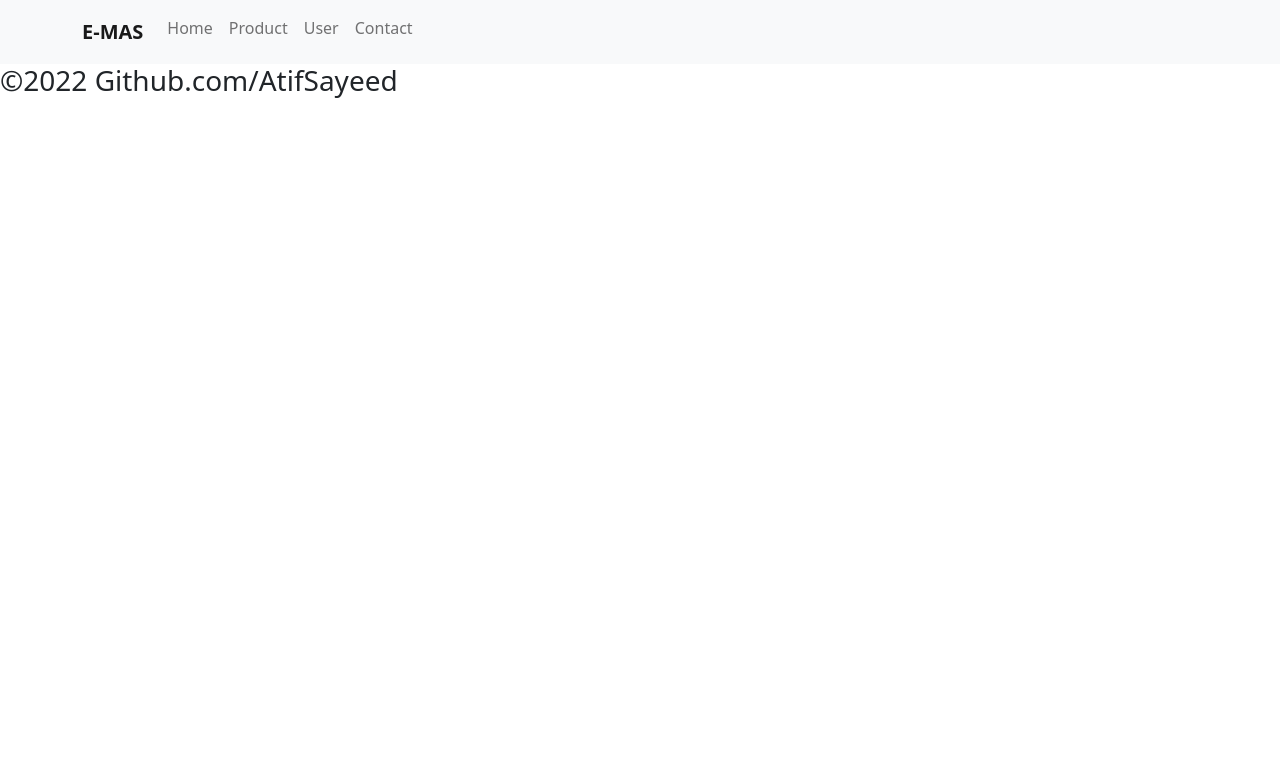
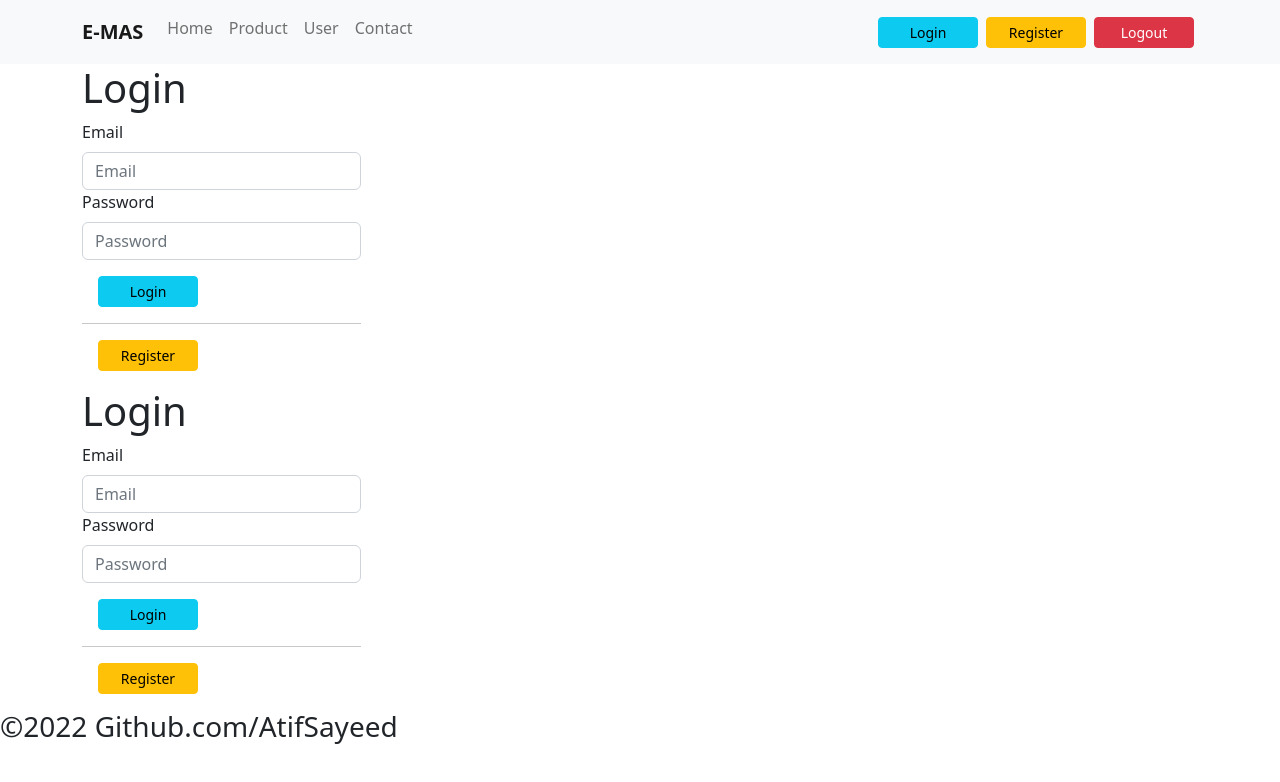
Before and after one commit to AtifSayeed/fsa-api, a React (Create React App) app in the folder fsa-react/: page /login in a window 1280 px wide. Shown: the top 782 px of the page. Built offline with nearby package versions, Linux system fonts and the light colour scheme.

Commit message:
Header Added...

```diff
--- a/fsa-react/src/App.js
+++ b/fsa-react/src/App.js
@@ -6,16 +6,20 @@ import Header from './Header';
 import User from './users/User';
 import Footer from './Footer';
 import { BrowserRouter , Routes, Route} from 'react-router-dom' ;
+import Login from './Login';
 
 function App(){
    return  <div>
 <BrowserRouter>
  <Header/>
+ <Login/>
 <Routes>
    <Route path="/" element={<Home/>}/>
    <Route path="/contact" element={<Contact/>}/>
    <Route path="/product" element={<ProductList/>}/>
    <Route path="/user" element={<User/>}/>
+   <Route path="/login" element={<Login/>}/>
+
 </Routes>
  <Footer/>
 </BrowserRouter>
--- a/fsa-react/src/Header.js
+++ b/fsa-react/src/Header.js
@@ -1,35 +1,41 @@
 import React from "react";
+import { Link } from 'react-router-dom';
 
 const Header = () => {
   return (
     <nav class="navbar navbar-expand-lg navbar-light bg-light">
       <div className="container">
-        <a className="navbar-brand" href="#">
+        <Link className="navbar-brand" to="/">
           <b>E-MAS</b>
-        </a>
+        </Link>
         <div className="collapse navbar-collapse">
           <ul className="navbar-nav mr-auto mb-2 mb-lg-6">
             <li className="nav-item">
-              <a className="nav-link" href="/">
+              <Link className="nav-link" to="/">
                 Home
-              </a>
+              </Link>
             </li>
             <li className="nav-item">
-              <a className="nav-link" href="/product">
+              <Link className="nav-link" to="/product">
                 Product
-              </a>
+              </Link>
             </li>
             <li className="nav-item">
-              <a className="nav-link" href="/user">
+              <Link className="nav-link" to="/user">
                 User
-              </a>
+              </Link>
             </li>
             <li className="nav-item">
-              <a className="nav-link" href="/contact">
+              <Link className="nav-link" to="/contact">
                 Contact
-              </a>
+              </Link>
             </li>
           </ul>
+          </div>
+          <div className="inline">
+            <Link className="btn btn-sm btn-info m-1" to='/login'>Login</Link>
+            <Link className="btn btn-sm btn-warning m-1" to='/register'>Register</Link>
+            <Link className="btn btn-sm btn-danger m-1" to='/logout'>Logout</Link>
         </div>
       </div>
     </nav>
--- /dev/null
+++ b/fsa-react/src/Login.js
@@ -0,0 +1,28 @@
+import React from 'react'
+
+const Login = () => {
+
+return <div  className='container'>
+    <h1>Login</h1>
+    <div  className='col-3'>
+        <form>
+            <div>
+                <label for='email' className='form-label'>Email</label>
+                <input id='email' className='form-control' type="text" placeholder="Email" autoComplete='off'/>
+            </div>
+            <div>
+                <label for='password' className='form-label'>Password</label>
+                <input id='password' className='form-control' type="password" placeholder="Password" autoComplete='off' />
+            </div>
+            <div className='center m-3'>
+                <button className='btn btn-sm btn-info' type='button'>Login</button>
+            </div>
+            <hr/>
+            <div className='m-3'>
+                <button className='btn btn-sm btn-warning' type='button'>Register</button>
+            </div>
+        </form>
+    </div>
+</div>
+}
+export default Login;
```
